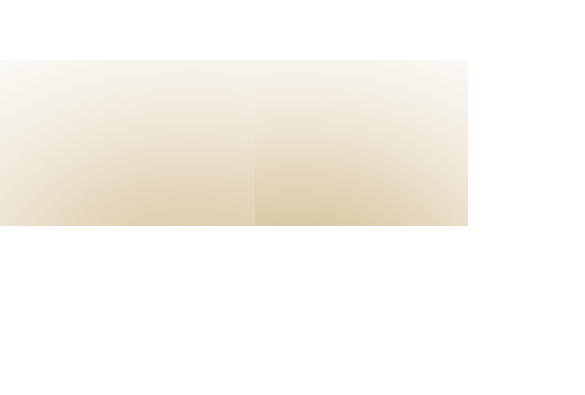
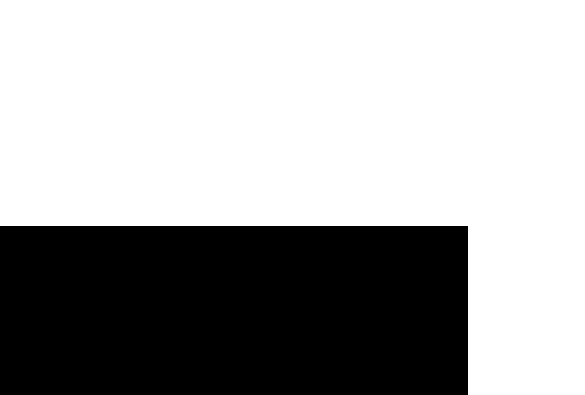
Before and after one commit to songeunyou/sun, a React (Create React App) app: page / in a window 390 px wide. Shown: the part 449-844 px from the top of the page, 585 px wide, since content can reach past the window. Built offline with nearby package versions, Linux system fonts and the light colour scheme.

Commit message:
Set moving horizon glow

```diff
--- a/src/App.js
+++ b/src/App.js
@@ -2,13 +2,53 @@ import { useEffect, useState } from 'react';
 import logo from './logo.svg';
 import './scss/App.scss';
 
+function skyCalc(x, y) {
+  let h = 205 + Math.floor(35 * (y / window.innerWidth));
+  let s = 95 - Math.floor(30 * (y / (window.innerWidth + 500)));
+  let l = 70 - Math.floor(80 * (y / (window.innerHeight + 200)));
+
+  if (h < 160 && h > 65) {
+    h = 65;
+  }
+
+  return `hsl(${h}, ${s}%, ${l}%)`
+}
+
+function sunCalc(x, y) {
+  let h = 40 - Math.floor(40 * (y / (window.innerHeight - 180)));
+  let s = 100;
+  let l = 100 - Math.floor(40 * (y / (window.innerHeight - 180)));
+
+  return `${h}, ${s}%, ${l}%`
+}
+
+function sunHorizonCalc(x, y) {
+  let h = 40 - Math.floor(40 * (y / (window.innerHeight - 180)));
+  let s = 100;
+  let l = 90 - Math.floor(70 * (y / window.innerHeight));
+  // fix this, still too orange up top
+  let a = - 0.1 + Math.floor(100 * Math.sin(1.5 * Math.PI * (y / window.innerHeight)) + 110) / 100;
+
+  return `${h}, ${s}%, ${l}%, ${a}`
+}
+
+function horizonCalc(x, y) {
+  let h = 205 + Math.floor(35 * (y / window.innerWidth));
+  let s = 100;
+  let l = 90 - Math.floor(70 * (y / window.innerHeight));
+  let a = 1;
+
+  return `${h}, ${s}%, ${l}%, ${a}`
+}
+
 function App() {
-
-  // let [x, setX] = useState(0.0);
-  // let [y, setY] = useState(0.0);
-  // let [rgb, setrgb] = useState([0,0,0]);
   let [sky, setSky] = useState({});
   let [sun, setSun] = useState({});
+  let [sunHorizon1, setSunHorizon1] = useState({});
+  let [sunHorizon2, setSunHorizon2] = useState({});
+  let [sunHorizon3, setSunHorizon3] = useState({});
+  let [sunHorizon4, setSunHorizon4] = useState({});
+  let [horizon, setHorizon] = useState({});
 
   useEffect(() => {
     document.body.style.cursor = 'none';
@@ -19,40 +59,61 @@ function App() {
     let x = Math.floor(255 * (e.clientX / window.innerWidth));
     let y = Math.floor(255 * (e.clientY / window.innerHeight));
 
-    let h = 205 + Math.floor(35 * (e.clientY / window.innerWidth));
-    let s = 95 - Math.floor(40 * (e.clientY / window.innerWidth));
-    let l = 70 - Math.floor(80 * (e.clientY / (window.innerHeight + 200)));
-
-    if (h < 160 && h > 65) {
-      h = 65;
-    }
-
     setSky({
-      backgroundColor: `hsl(${h}, ${s}%, ${l}%)`
+      backgroundColor: skyCalc(e.clientX, e.clientY)
     });
 
-    let sun_h = 40 - Math.floor(40 * (e.clientY / window.innerWidth));
-    let sun_s = 100;
-    let sun_l = 100 - Math.floor(40 * (e.clientY / window.innerHeight));
+    let sunColor = sunCalc(e.clientX, e.clientY);
+    let sunHorizonColor = sunHorizonCalc(e.clientX, e.clientY);
+    let horizonColor = horizonCalc(e.clientX, e.clientY);
 
     setSun({
       top: e.clientY,
       left: e.clientX,
-      backgroundColor: `hsl(${sun_h}, ${sun_s}%, ${sun_l}%)`,
-      boxShadow: `0px 0px 15px hsla(${sun_h}, ${sun_s}%, ${sun_l}%,0.6), 0px 0px 6px hsla(${sun_h}, ${sun_s}%, ${sun_l}%,0.6), 0px 0px 2px hsla(${sun_h}, ${sun_s}%, ${sun_l}%,0.6)`
+      backgroundColor: `hsl(${sunColor})`,
+      boxShadow: `0px 0px 15px hsla(${sunColor},0.6), 0px 0px 6px hsla(${sunColor},0.6), 0px 0px 2px hsla(${sunColor},0.6)`
+    });
+
+    setHorizon({
+      boxShadow: `0px 0px 1000px hsla(${horizonColor}), 0px 0px 1000px hsla(${horizonColor})`
+    });
+
+
+    setSunHorizon1({
+      left: e.clientX - 140,
+      boxShadow: `0px 0px 5000px hsla(${sunHorizonColor}), 0px 0px 5000px hsla(${sunHorizonColor}), 0px 0px 5000px hsla(${sunHorizonColor})`
+    });
+
+    setSunHorizon2({
+      left: e.clientX - 280,
+      boxShadow: `0px 0px 1000px hsla(${sunHorizonColor}), 0px 0px 1000px hsla(${sunHorizonColor})`
+    });
+
+    setSunHorizon3({
+      left: e.clientX - 490,
+      boxShadow: `0px 0px 800px hsla(${sunHorizonColor})`
+    });
+
+    setSunHorizon4({
+      left: e.clientX - 735,
+      boxShadow: `0px 0px 800px hsla(${sunHorizonColor})`
     });
   }
-
   return (
     <div className="App">
       <div id="sky" style={sky}>
         <p>{sky.backgroundColor}</p>
         <p>{sun.backgroundColor}</p>
 
-        <div className="horizon-fade"></div>
-        <div className="sunrise-red-filter"></div>
-        <div className="sunrise-glow"></div>
-        <div className="sunrise-light"></div>
+        <div className="earth"/>
+        <div className="earth-glow" style={horizon}/>
+
+        <div className="horizon-glow-1" style={sunHorizon1}/>
+        <div className="horizon-glow-2" style={sunHorizon2}/>
+        <div className="horizon-glow-3" style={sunHorizon3}/>
+        <div className="horizon-glow-4" style={sunHorizon4}/>
+        <div className="sunrise-red-filter"/>
+        <div className="sunrise-light"/>
 
         <div id="sun" style={sun}></div>
       </div>
--- a/src/scss/App.scss
+++ b/src/scss/App.scss
@@ -13,19 +13,71 @@
   width: 20px;
   height: 20px;
   border-radius: 20px;
-  z-index: 10000;
+  z-index: 100;
 }
 
 p {
   margin: 0px;
 }
 
+.earth {
+  position: absolute;
+  width: 120vw;
+  height: 20vh;
+  bottom: 0px;
+  background-color: black;
+  z-index: 10000;
+}
+
+.earth-glow {
+  position: absolute;
+  width: 120vw;
+  height: 20vh;
+  bottom: 0px;
+  background-color: black;
+}
+
+.horizon-glow-1 {
+  position: absolute;
+  width: 300px;
+  height: 15vh;
+  bottom: 5vh;
+  border-radius: 100px;
+  z-index: 4000;
+}
+
+.horizon-glow-2 {
+  position: absolute;
+  width: 600px;
+  height: 20vh;
+  bottom: 0px;
+  z-index: 1000;
+}
+
+.horizon-glow-3 {
+  position: absolute;
+  width: 1000px;
+  height: 15vh;
+  bottom: 5vh;
+  border-radius: 100px;
+  z-index: 4000;
+}
+
+.horizon-glow-4 {
+  position: absolute;
+  width: 1500px;
+  height: 15vh;
+  bottom: 5vh;
+  border-radius: 100px;
+  // background: red;
+  z-index: 4000;
+}
+
 .horizon-fade {
   position: absolute;
   width: 120vw;
   height: 20vh;
-  // background: hsl(40, 100, 30);
-  box-shadow: 0px 0px 1000px hsl(40, 100, 30);
+  margin-left: -40px;
   bottom: 0px;
   z-index: 10;
 }
```
